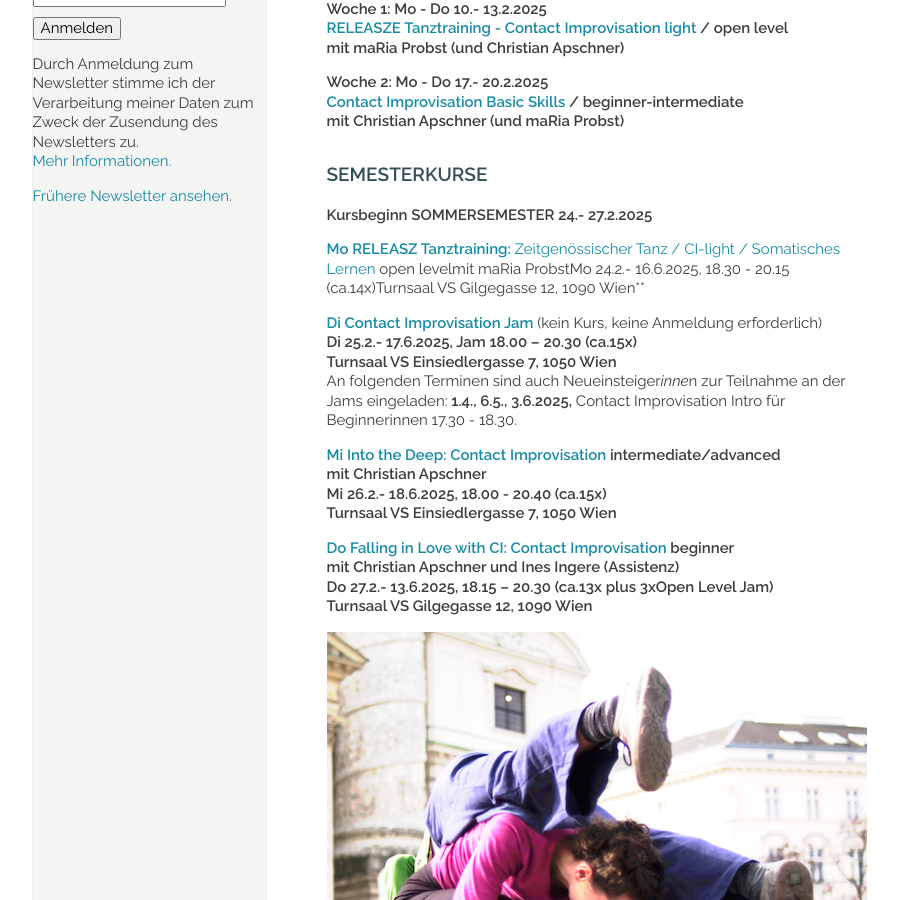
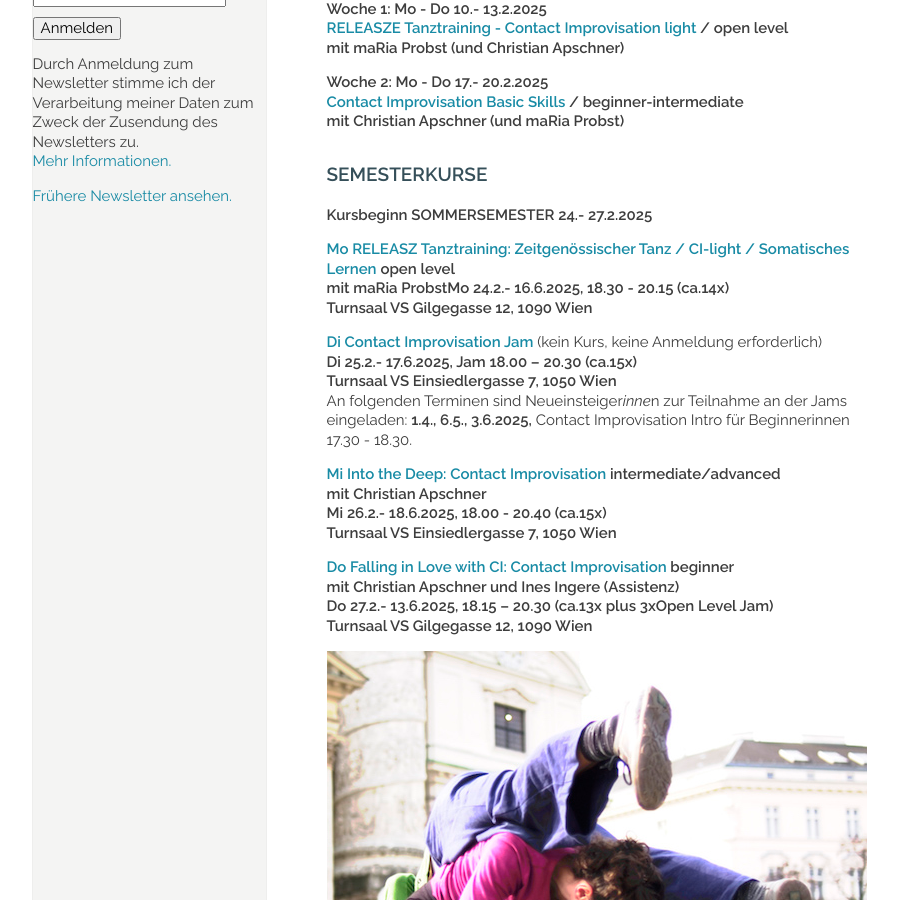
Before and after one commit to manulari/rollingpointat, a Jekyll site: the page built from _pages_de/index.md, in a window 1280 px wide and 900 px high, scrolled down 1279 px. Shown: the whole window, without its empty margins (152-1050 px from the left). Built offline with Jekyll 4.4.1, drawn with Linux system fonts in a browser that asks for light colours; comment, search, counter and statistics services are not loaded.

Commit message:
Update page (de) “index”

```diff
--- a/_pages_de/index.md
+++ b/_pages_de/index.md
@@ -37,12 +37,14 @@ mit maRia Probst (und Christian Apschner)**
 
 **Kursbeginn SOMMERSEMESTER 24.- 27.2.2025**
 
-**[Mo RELEASZ Tanztraining: ](/releasze)**[Zeitgenössischer Tanz / CI-light / Somatisches Lernen](/releasze) open levelmit maRia ProbstMo 24.2.- 16.6.2025, 18.30 - 20.15 (ca.14x)Turnsaal VS Gilgegasse 12, 1090 Wien\*\*
+**[Mo RELEASZ Tanztraining: ](/releasze)[Zeitgenössischer Tanz / CI-light / Somatisches Lernen](/releasze)** **open level**\
+**mit maRia ProbstMo 24.2.- 16.6.2025, 18.30 - 20.15 (ca.14x)**\
+**Turnsaal VS Gilgegasse 12, 1090 Wien**
 
 **[Di Contact Improvisation Jam ](/jams)**(kein Kurs, keine Anmeldung erforderlich)\
 **Di 25.2.- 17.6.2025, Jam 18.00 – 20.30 (ca.15x)**\
 **Turnsaal VS Einsiedlergasse 7, 1050 Wien**\
-An folgenden Terminen sind auch Neueinsteiger*inne*n zur Teilnahme an der Jams eingeladen: **1.4., 6.5., 3.6.2025,** Contact Improvisation Intro für Beginnerinnen 17.30 - 18.30.
+An folgenden Terminen sind Neueinsteiger*inne*n zur Teilnahme an der Jams eingeladen: **1.4., 6.5., 3.6.2025,** Contact Improvisation Intro für Beginnerinnen 17.30 - 18.30.
 
 **[Mi Into the Deep: Contact Improvisation ](/contactadv) intermediate/advanced**\
 **mit Christian Apschner**\
```
